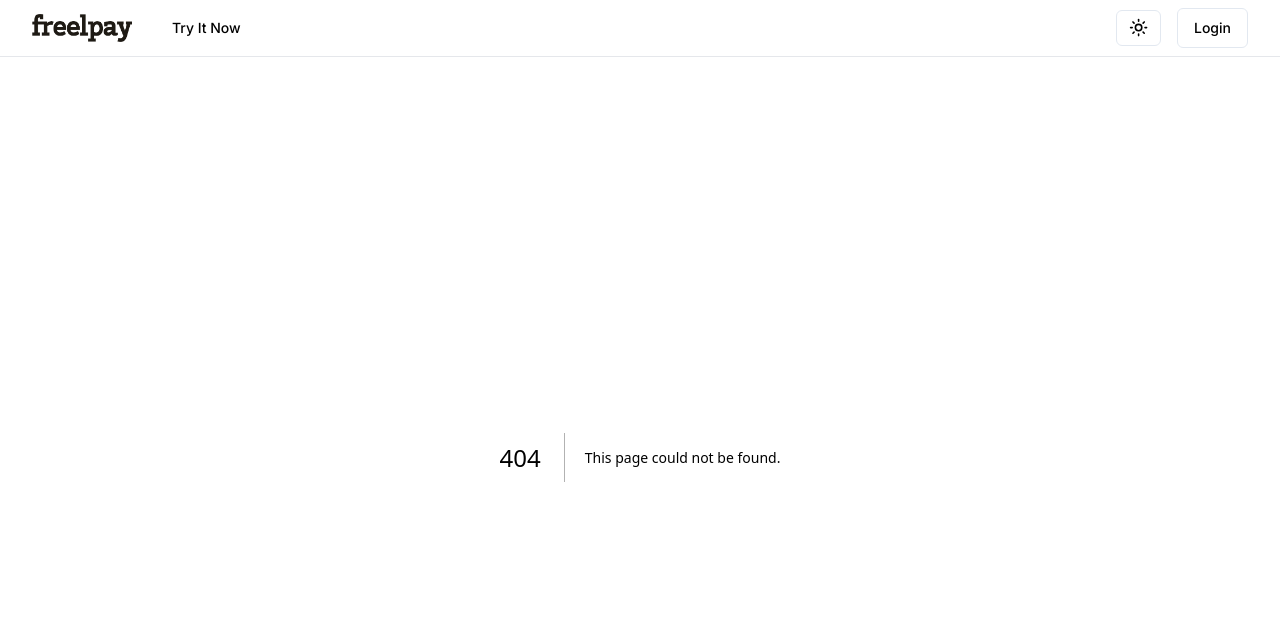
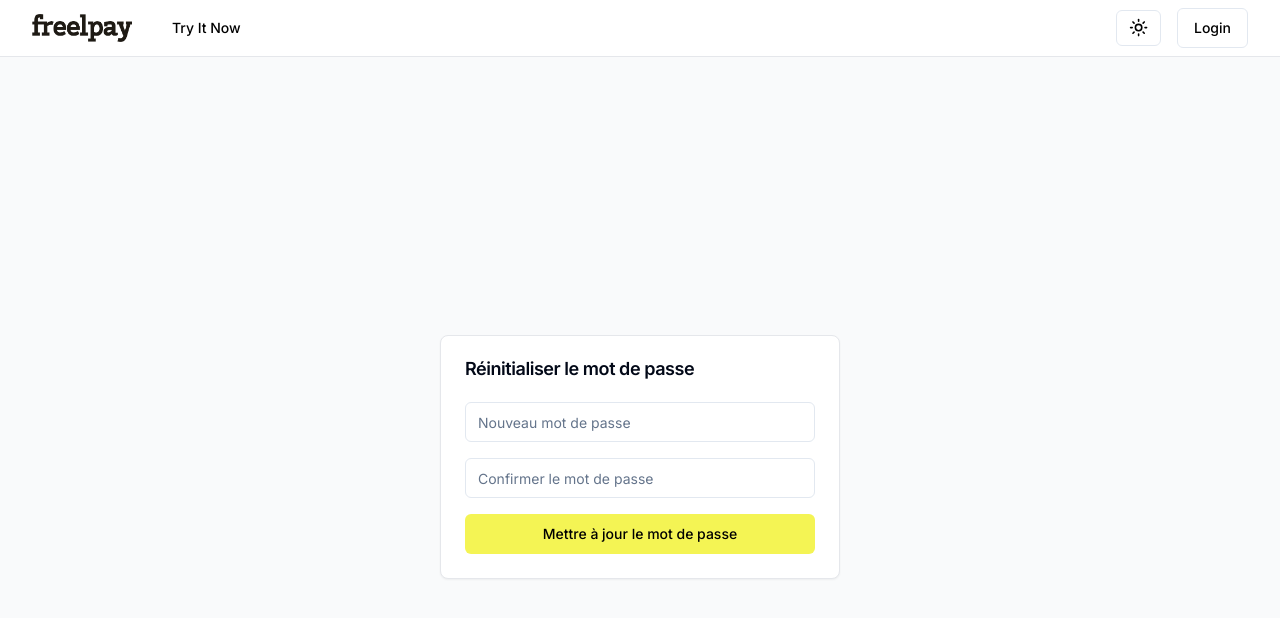
Before and after one commit to gaelcado/freelpay-old, a Next.js app in the folder frontend/: page /auth/reset-password in a window 1280 px wide. Before the commit this address had no page. Shown: the top 618 px of the page. Built offline with nearby package versions, Linux system fonts and the light colour scheme.

Commit message:
add forgotten password

```diff
--- a/frontend/app/api/auth.ts
+++ b/frontend/app/api/auth.ts
@@ -30,7 +30,12 @@ export const signUpWithEmail = async (
       }
     })
 
-    if (authError) throw authError
+    if (authError) {
+      if (authError.message.includes('User already registered')) {
+        throw new Error('Un compte existe déjà avec cette adresse email. Veuillez vous connecter.')
+      }
+      throw authError
+    }
 
     return authData;
   } catch (error) {
@@ -98,3 +103,21 @@ export const updateUserMetadata = async (metadata: UserMetadata) => {
   if (error) throw error
   return data
 }
+
+export const requestPasswordReset = async (email: string) => {
+  const { data, error } = await supabase.auth.resetPasswordForEmail(email, {
+    redirectTo: `${window.location.origin}/auth/reset-password`,
+  })
+
+  if (error) throw error
+  return data
+}
+
+export const updateUserPassword = async (newPassword: string) => {
+  const { data, error } = await supabase.auth.updateUser({
+    password: newPassword
+  })
+
+  if (error) throw error
+  return data
+}
--- /dev/null
+++ b/frontend/app/auth/reset-password/page.tsx
@@ -0,0 +1,75 @@
+'use client'
+
+import { useState } from 'react'
+import { useRouter } from 'next/navigation'
+import { Button } from '@/components/ui/button'
+import { Input } from '@/components/ui/input'
+import { useToast } from '@/components/ui/use-toast'
+import { Card, CardContent, CardHeader, CardTitle } from '@/components/ui/card'
+import { updateUserPassword } from '@/app/api/auth'
+
+export default function ResetPassword() {
+  const [newPassword, setNewPassword] = useState('')
+  const [confirmPassword, setConfirmPassword] = useState('')
+  const router = useRouter()
+  const { toast } = useToast()
+
+  const handleSubmit = async (e: React.FormEvent) => {
+    e.preventDefault()
+
+    if (newPassword !== confirmPassword) {
+      toast({
+        title: 'Erreur',
+        description: 'Les mots de passe ne correspondent pas',
+        variant: 'destructive',
+      })
+      return
+    }
+
+    try {
+      await updateUserPassword(newPassword)
+      toast({
+        title: 'Succès',
+        description: 'Votre mot de passe a été mis à jour',
+      })
+      router.push('/dashboard')
+    } catch (error) {
+      toast({
+        title: 'Erreur',
+        description: 'Impossible de mettre à jour le mot de passe',
+        variant: 'destructive',
+      })
+    }
+  }
+
+  return (
+    <div className="flex min-h-screen items-center justify-center bg-gray-50">
+      <Card className="w-[400px]">
+        <CardHeader>
+          <CardTitle>Réinitialiser le mot de passe</CardTitle>
+        </CardHeader>
+        <CardContent>
+          <form onSubmit={handleSubmit} className="space-y-4">
+            <Input
+              type="password"
+              placeholder="Nouveau mot de passe"
+              value={newPassword}
+              onChange={(e) => setNewPassword(e.target.value)}
+              required
+            />
+            <Input
+              type="password"
+              placeholder="Confirmer le mot de passe"
+              value={confirmPassword}
+              onChange={(e) => setConfirmPassword(e.target.value)}
+              required
+            />
+            <Button type="submit" className="w-full">
+              Mettre à jour le mot de passe
+            </Button>
+          </form>
+        </CardContent>
+      </Card>
+    </div>
+  )
+}
--- a/frontend/app/page.tsx
+++ b/frontend/app/page.tsx
@@ -8,7 +8,7 @@ import { Button } from '@/components/ui/button'
 import { Input } from '@/components/ui/input'
 import { useToast } from '@/components/ui/use-toast'
 import { Card, CardContent, CardFooter, CardHeader, CardTitle } from '@/components/ui/card'
-import { signInWithEmail, signUpWithEmail, signInWithGoogle } from './api/auth'
+import { signInWithEmail, signUpWithEmail, signInWithGoogle, requestPasswordReset, resetPassword } from './api/auth'
 import { useAuth } from '@/components/AuthContext'
 import { FcGoogle } from 'react-icons/fc'
 import { AuthError } from '@supabase/supabase-js'
@@ -84,8 +84,69 @@ const SignUpForm = ({
   )
 }
 
+const ResetPasswordCard = ({ setIsLogin }: { setIsLogin: (value: boolean) => void }) => {
+  const [email, setEmail] = useState('')
+  const { toast } = useToast()
+
+  const handleResetPassword = async (e: React.FormEvent) => {
+    e.preventDefault()
+    try {
+      await requestPasswordReset(email)
+      toast({
+        title: 'Email envoyé',
+        description: 'Vérifiez votre boîte mail pour réinitialiser votre mot de passe.',
+      })
+      setIsLogin(true)
+    } catch (error) {
+      toast({
+        title: 'Erreur',
+        description: 'Impossible d\'envoyer l\'email de réinitialisation',
+        variant: 'destructive',
+      })
+    }
+  }
+
+  return (
+    <Card className="w-[400px] shadow-lg">
+      <CardHeader className="space-y-1">
+        <CardTitle className="text-2xl text-center">
+          Réinitialiser le mot de passe
+        </CardTitle>
+        <p className="text-sm text-gray-500 text-center">
+          Entrez votre adresse e-mail ci-dessous pour définir un nouveau mot de passe.
+        </p>
+      </CardHeader>
+      <CardContent className="space-y-4">
+        <form onSubmit={handleResetPassword} className="space-y-4">
+          <Input
+            type="email"
+            placeholder="Adresse e-mail"
+            value={email}
+            onChange={(e) => setEmail(e.target.value)}
+            required
+          />
+          <div className="flex flex-col space-y-2">
+            <Button type="submit" className="w-full">
+              Envoyer un lien
+            </Button>
+            <Button
+              type="button"
+              variant="outline"
+              onClick={() => setIsLogin(true)}
+              className="w-full"
+            >
+              Retour
+            </Button>
+          </div>
+        </form>
+      </CardContent>
+    </Card>
+  )
+}
+
 export default function Home() {
   const [isLogin, setIsLogin] = useState(true)
+  const [isResetPassword, setIsResetPassword] = useState(false)
   const [email, setEmail] = useState('')
   const [password, setPassword] = useState('')
   const [username, setUsername] = useState('')
@@ -177,13 +238,19 @@ export default function Home() {
 
   return (
     <div className="flex min-h-screen items-center justify-center bg-gray-50">
+      {isResetPassword ? (
+        <ResetPasswordCard setIsLogin={(value) => {
+          setIsLogin(value)
+          setIsResetPassword(false)
+        }} />
+      ) : (
         <Card className="w-[400px] shadow-lg">
           <CardHeader className="space-y-1">
             <CardTitle className="text-2xl text-center">
               {isLogin ? 'Sign In' : 'Sign Up'}
             </CardTitle>
             <p className="text-sm text-gray-500 text-center">
-            For your privacy and security
+              {isLogin ? 'For your privacy and security' : 'Create your account'}
             </p>
           </CardHeader>
           <CardContent className="space-y-4">
@@ -247,10 +314,22 @@ export default function Home() {
               onClick={handleModeChange}
               className="w-full hover:bg-accent hover:text-accent-foreground"
             >
-            {isLogin ? "Don't have an account? Sign Up" : 'Already have an account? Sign In'}
+              {isLogin ? "Don't have an account? Sign Up" : "Already have an account? Sign In"}
             </Button>
+
+            {isLogin && (
+              <Button
+                type="button"
+                variant="link"
+                className="px-0 font-normal"
+                onClick={() => setIsResetPassword(true)}
+              >
+                Mot de passe oublié ?
+              </Button>
+            )}
           </CardContent>
         </Card>
+      )}
     </div>
   )
 }
```
Lines whose indentation alone changed are shown as unchanged.
